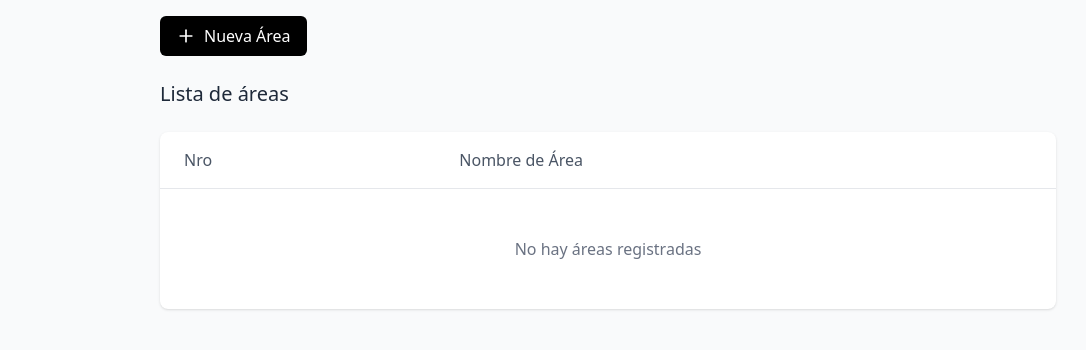
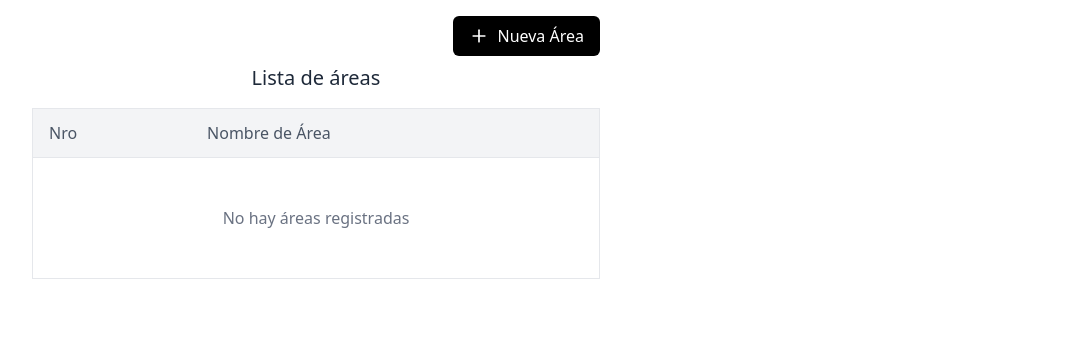
Before and after one commit to seedsagile/Project-OHSANSI-Frontend, a React (Vite) app: page / in a window 1280 px wide. Shown: the top 350 px of the page, without its empty margins (32-1118 px from the left). Built offline with nearby package versions, Linux system fonts and the light colour scheme.

Commit message:
se mejoro el diseño

```diff
--- a/src/features/areas/componentes/ModalCrearAreas.tsx
+++ b/src/features/areas/componentes/ModalCrearAreas.tsx
@@ -25,8 +25,8 @@ export const ModalCrearArea = ({ isOpen, onClose, onGuardar }: ModalCrearAreaPro
     };
 
     return (
-        <div className="fixed inset-0 bg-black bg-opacity-50 flex items-center justify-center p-4 z-50">
-            <div className="bg-white rounded-lg shadow-lg max-w-md w-full p-6">
+        <div className="fixed inset-0 flex items-center justify-center p-4 z-50 pointer-events-none">
+            <div className="bg-white rounded-lg shadow-lg max-w-md w-full p-6 pointer-events-auto">
                 <h2 className="text-xl font-semibold text-center mb-6">Crear área</h2>
 
                 <div className="mb-6">
--- a/src/features/areas/rutas/PaginaAreas.tsx
+++ b/src/features/areas/rutas/PaginaAreas.tsx
@@ -16,10 +16,15 @@ export function PaginaAreas() {
     };
 
     return (
-        <div className="min-h-screen bg-gray-50 p-4">
-            <div className="max-w-4xl mx-auto">
-                {/* Botón Nueva Área */}
-                <div className="mb-6">
+        <div className="min-h-screen flex p-4">
+            {/* Contenedor horizontal principal */}
+            <div className="flex w-full max-w-6xl gap-4 h-screen mx-auto">
+
+                {/* Mitad izquierda: botón, título y tabla */}
+                <div className="w-1/2 flex flex-col">
+
+                    {/* Botón alineado a la derecha */}
+                    <div className="flex justify-end mb-2">
                         <button
                             onClick={() => setModalAbierto(true)}
                             className="inline-flex items-center gap-2 px-4 py-2 bg-black text-white rounded-md hover:bg-gray-800 transition-colors"
@@ -29,44 +34,42 @@ export function PaginaAreas() {
                         </button>
                     </div>
 
-                {/* Título */}
-                <h1 className="text-xl font-medium text-gray-800 mb-6">Lista de áreas</h1>
+                    {/* Título centrado */}
+                    <h1 className="text-xl font-medium text-gray-800 mb-4 text-center">
+                        Lista de áreas
+                    </h1>
 
-                {/* Tabla */}
-                <div className="bg-white rounded-lg shadow-sm overflow-hidden">
-                    <table className="w-full">
+                    {/* Tabla ocupa todo el espacio restante */}
+                    <div className="flex-1 overflow-auto">
+                        <table className="w-full border border-gray-200 rounded-lg">
                             <thead>
-                            <tr className="border-b border-gray-200">
-                                <th className="text-left py-4 px-6 text-gray-600 font-medium">
-                                    Nro
-                                </th>
-                                <th className="text-left py-4 px-6 text-gray-600 font-medium">
-                                    Nombre de Área
-                                </th>
+                                <tr className="bg-gray-100 border-b border-gray-200">
+                                    <th className="text-left py-3 px-4 font-medium text-gray-600">Nro</th>
+                                    <th className="text-left py-3 px-4 font-medium text-gray-600">Nombre de Área</th>
                                 </tr>
                             </thead>
                             <tbody>
                                 {areas.length === 0 ? (
                                     <tr>
-                                    <td colSpan={2} className="py-12 px-6 text-center text-gray-500">
+                                        <td colSpan={2} className="py-12 px-4 text-center text-gray-500">
                                             No hay áreas registradas
                                         </td>
                                     </tr>
                                 ) : (
                                     areas.map((area, index) => (
                                         <tr key={area.id} className="border-b border-gray-100 hover:bg-gray-50">
-                                        <td className="py-4 px-6 text-gray-800">
-                                            {index + 1}
-                                        </td>
-                                        <td className="py-4 px-6 text-gray-800">
-                                            {area.nombre}
-                                        </td>
+                                            <td className="py-3 px-4 text-gray-800">{index + 1}</td>
+                                            <td className="py-3 px-4 text-gray-800">{area.nombre}</td>
                                         </tr>
                                     ))
                                 )}
                             </tbody>
                         </table>
                     </div>
+                </div>
+
+                {/* Mitad derecha: espacio vacío para otra tabla */}
+                <div className="w-1/2"></div>
             </div>
 
             {/* Modal */}
```
Lines whose indentation alone changed are shown as unchanged.
